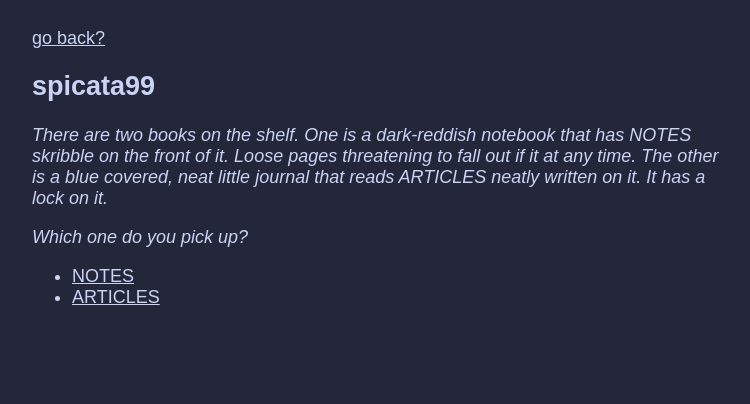
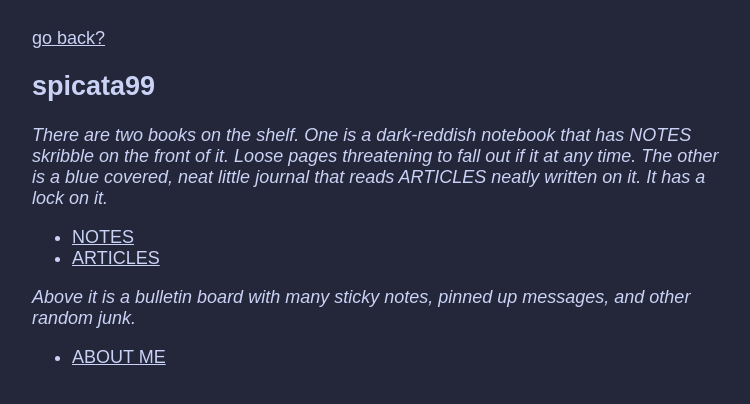
Before and after one commit to spicata/spicata99premerge, a Jekyll site: the page built from index.md, in a window 1280 px wide. Shown: the top 404 px of the page, without its empty margins (258-1008 px from the left). Built offline with Jekyll 4.4.1, drawn with Linux system fonts in a browser that asks for light colours.

```diff
--- a/CNAME
+++ /dev/null
@@ -1 +0,0 @@
-spicata.99000000.xyz
--- a/index.md
+++ b/index.md
@@ -6,7 +6,9 @@ cdate: 2023-07-06
 
 *There are two books on the shelf. One is a dark-reddish notebook that has NOTES skribble on the front of it. Loose pages threatening to fall out if it at any time. The other is a blue covered, neat little journal that reads ARTICLES neatly written on it. It has a lock on it.*
 
-*Which one do you pick up?*
-
 - [NOTES](https://notes.99000000.xyz)
 - [ARTICLES](https://articles.99000000.xyz)
+
+*Above it is a bulletin board with many sticky notes, pinned up messages, and other random junk.*
+
+- [ABOUT ME](about-me)
```
Also changed, not shown: about-me.md (added, +35 -0 lines), README.md.
